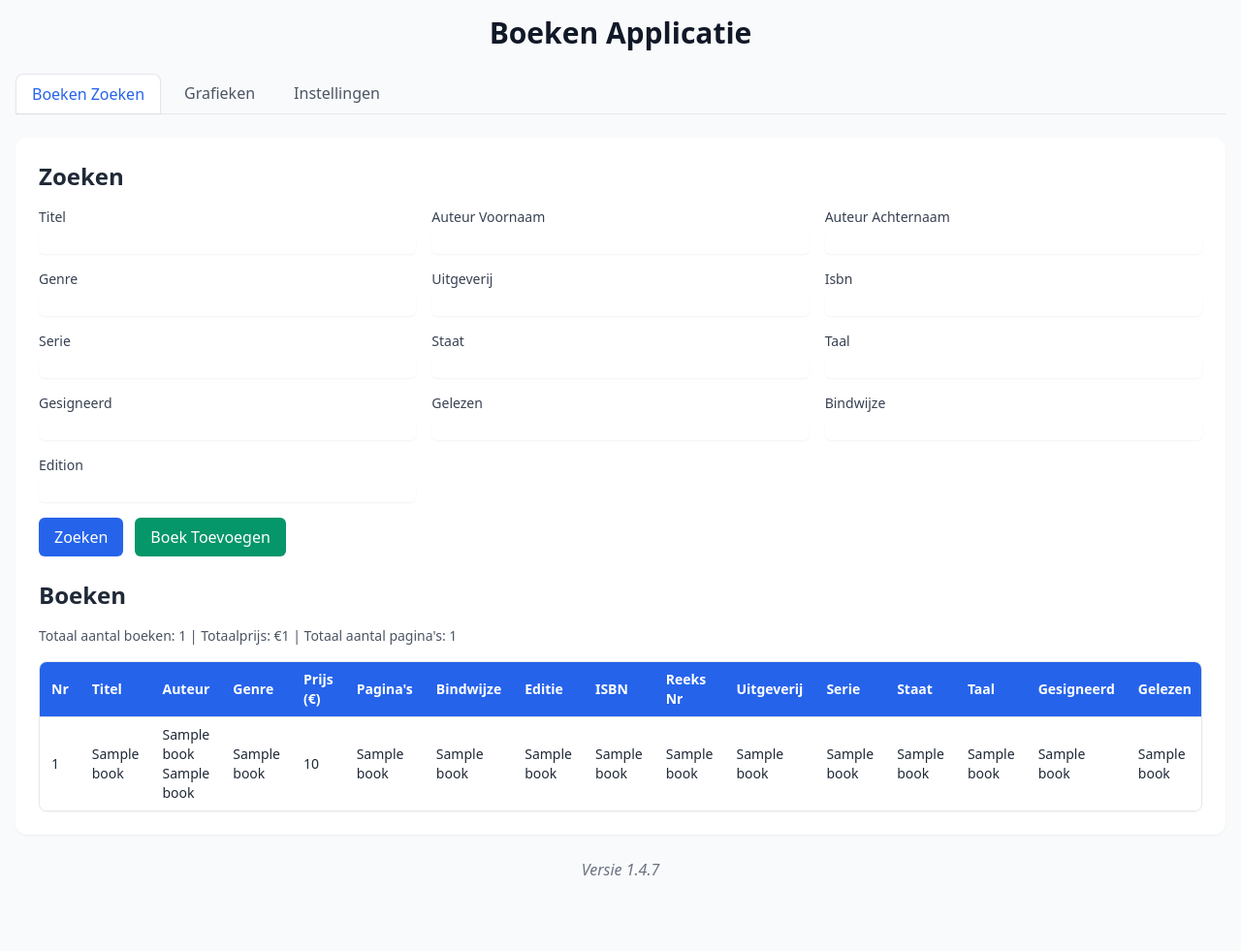
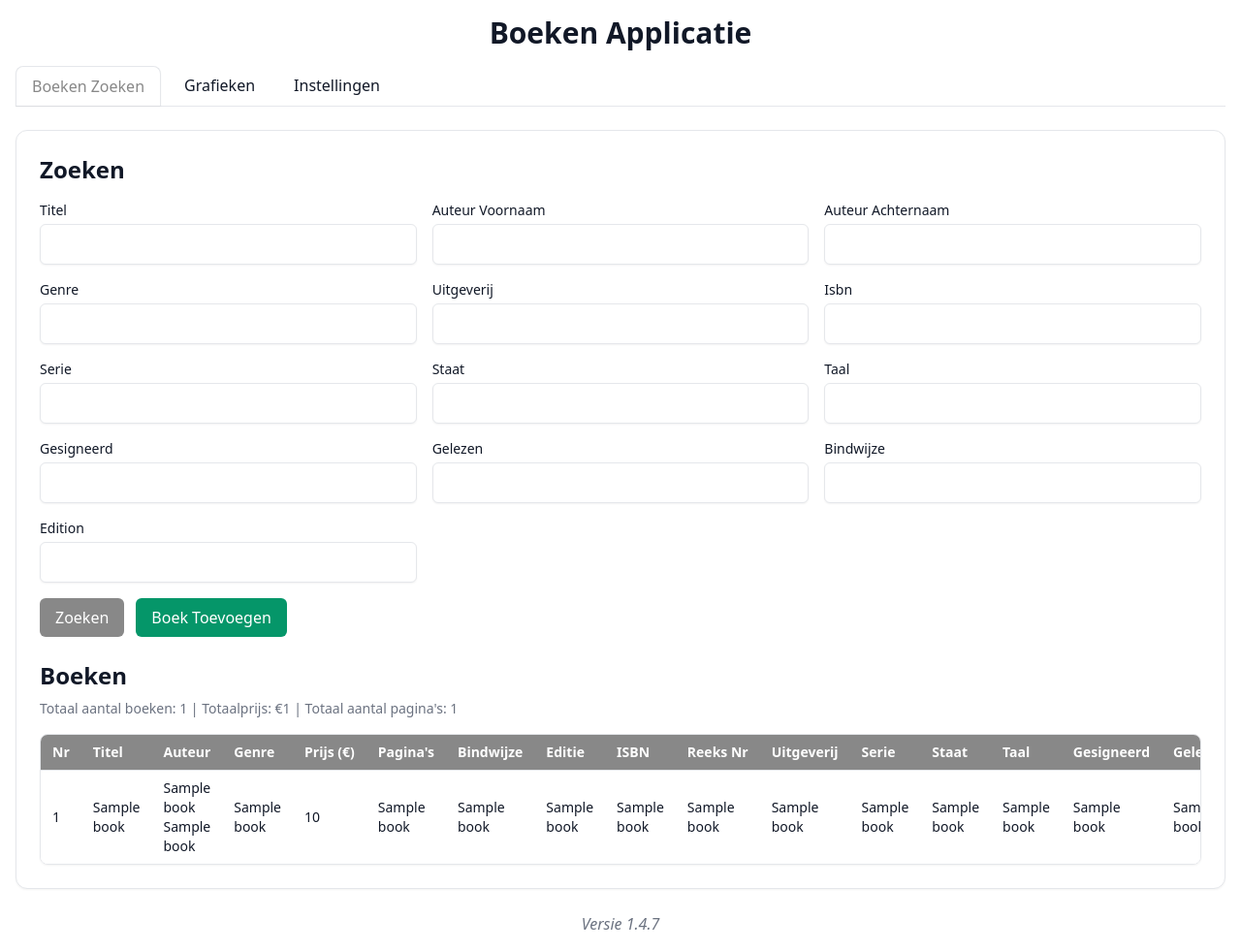
Before and after one commit to Syme02/boeken-app, a Flask app: template templates/index.html in a window 1280 px wide. Shown: the whole page at 97% size. Before the commit the page ends 903 px from the top, so only its background shows below. Run offline with Flask 3, Linux system fonts and the light colour scheme; the template is opened without the code that fills it: most values are stand-ins (such as "Sample title", 1, 10 or a date in 2020).

Commit message:
aanpassing index

```diff
--- a/templates/index.html
+++ b/templates/index.html
@@ -1,34 +1,60 @@
 <!DOCTYPE html>
 <html lang="nl">
 <head>
-  <meta charset="UTF-8">
-  <meta name="viewport" content="width=device-width, initial-scale=1.0">
+  <meta charset="UTF-8" />
+  <meta name="viewport" content="width=device-width, initial-scale=1.0" />
   <title>Boeken Applicatie</title>
-  <link href="https://cdn.jsdelivr.net/npm/tailwindcss@2.2.19/dist/tailwind.min.css" rel="stylesheet">
+  <link href="https://cdn.jsdelivr.net/npm/tailwindcss@2.2.19/dist/tailwind.min.css" rel="stylesheet" />
+  <style>
+    :root {
+      --primary-color: {{ settings.color }};
+      --background-color: {{ '#1f2937' if settings.dark_mode else '#ffffff' }}; /* gray-800 vs white */
+      --text-color: {{ '#f9fafb' if settings.dark_mode else '#111827' }};       /* gray-50 vs gray-900 */
+      --card-bg: {{ '#111827' if settings.dark_mode else '#ffffff' }};           /* gray-900 vs white */
+      --row-odd: {{ '#0f172a' if settings.dark_mode else '#ffffff' }};           /* slate-950 vs white */
+      --row-even: {{ '#111827' if settings.dark_mode else '#f9fafb' }};          /* gray-900 vs gray-50 */
+      --muted: {{ '#9ca3af' if settings.dark_mode else '#6b7280' }};             /* gray-400 vs gray-500 */
+      --border-color: {{ '#374151' if settings.dark_mode else '#e5e7eb' }};      /* gray-700 vs gray-200 */
+      --focus-ring: {{ settings.color }};
+    }
+    html, body { height: 100%; }
+    body { background-color: var(--background-color); color: var(--text-color); }
+    .card { background-color: var(--card-bg); border: 1px solid var(--border-color); }
+    .input-base { border: 1px solid var(--border-color); background-color: var(--background-color); color: var(--text-color); }
+    .input-base:focus { outline: none; box-shadow: 0 0 0 3px rgba(59,130,246,0); border-color: var(--focus-ring); }
+    .btn-primary { background-color: var(--primary-color); color: #fff; }
+    .btn-primary:hover { filter: brightness(0.95); }
+    .link-primary { color: var(--primary-color); }
+    .link-primary:hover { text-decoration: underline; }
+    thead th { white-space: nowrap; }
+    thead { position: sticky; top: 0; z-index: 10; }
+  </style>
 </head>
-<body class="bg-gray-50 text-gray-800 min-h-screen flex flex-col">
-  <!-- Container -->
-  <div class="container mx-auto max-w-7xl p-4 flex flex-col flex-1">
-    <!-- Titel -->
-    <h1 class="text-3xl font-extrabold text-center text-gray-900 mb-6">Boeken Applicatie</h1>
-
-    <!-- Tabs -->
-    <div class="flex space-x-2 mb-6 border-b">
-      <a href="{{ url_for('index') }}" class="px-4 py-2 rounded-t-lg bg-white border border-b-0 shadow-sm text-blue-600 font-medium">Boeken Zoeken</a>
-      <a href="{{ url_for('statistics') }}" class="px-4 py-2 rounded-t-lg text-gray-600 hover:text-blue-600">Grafieken</a>
-      <a href="{{ url_for('settings') }}" class="px-4 py-2 rounded-t-lg text-gray-600 hover:text-blue-600">Instellingen</a>
+<body class="min-h-screen flex flex-col">
+  <div class="container mx-auto max-w-7xl p-4 flex-1 flex flex-col">
+    <!-- Header / Tabs -->
+    <div class="mb-6">
+      <h1 class="text-3xl font-extrabold text-center mb-4">Boeken Applicatie</h1>
+      <nav class="flex space-x-2 border-b" style="border-color: var(--border-color);">
+        <a href="{{ url_for('index') }}" class="px-4 py-2 rounded-t-lg font-medium shadow-sm card" style="border-bottom: none; color: var(--primary-color);">Boeken Zoeken</a>
+        <a href="{{ url_for('statistics') }}" class="px-4 py-2 rounded-t-lg hover:underline" style="color: var(--text-color);">Grafieken</a>
+        <a href="{{ url_for('settings') }}" class="px-4 py-2 rounded-t-lg hover:underline" style="color: var(--text-color);">Instellingen</a>
+      </nav>
     </div>
 
-    <!-- Content -->
-    <div class="flex-1 bg-white rounded-xl shadow-sm p-6">
+    <!-- Content Card -->
+    <div class="card rounded-xl shadow-sm p-6 flex-1">
+      <!-- Flash messages -->
       {% with messages = get_flashed_messages(with_categories=true) %}
         {% if messages %}
+          <div class="space-y-2 mb-4">
             {% for category, message in messages %}
-            <div class="mb-4 p-3 rounded-lg text-white shadow-md
-              {% if category=='success' %} bg-green-500 {% elif category=='error' %} bg-red-500 {% else %} bg-blue-500 {% endif %}">
+              <div class="p-3 rounded-lg text-white shadow-md"
+                   style="background-color: {% if category=='success' %}#16a34a{% elif category=='error' %}#dc2626{% else %}#2563eb{% endif %};">
                 {{ message }}
               </div>
             {% endfor %}
+          </div>
         {% endif %}
       {% endwith %}
 
@@ -39,18 +65,18 @@
       <div id="addBookForm" class="hidden mb-6">
         <h3 class="text-lg font-semibold mb-3">Boek Toevoegen</h3>
         <form id="addBookFormSubmit" method="POST" class="space-y-4">
-          <input type="hidden" name="action" value="add_book">
+          <input type="hidden" name="action" value="add_book" />
           <div class="grid grid-cols-1 md:grid-cols-2 lg:grid-cols-3 gap-4">
             {% for field in ['titel', 'auteur_voornaam', 'auteur_achternaam', 'genre', 'prijs', 'paginas', 'bindwijze', 'edition', 'isbn', 'reeks_nr', 'uitgeverij', 'serie', 'staat', 'taal', 'gesigneerd', 'gelezen'] %}
               <div>
-                <label for="add_{{ field }}" class="block text-sm font-medium text-gray-700">{{ field.replace('_', ' ').title() }}</label>
-                <input type="text" id="add_{{ field }}" name="add_{{ field }}" class="mt-1 block w-full rounded-md border-gray-300 shadow-sm focus:ring-blue-500 focus:border-blue-500">
+                <label for="add_{{ field }}" class="block text-sm font-medium">{{ field.replace('_', ' ').title() }}</label>
+                <input type="text" id="add_{{ field }}" name="add_{{ field }}" class="mt-1 block w-full rounded-md shadow-sm input-base px-3 py-2" />
               </div>
             {% endfor %}
           </div>
-          <div class="flex space-x-3">
-            <button type="submit" class="px-4 py-2 bg-blue-600 text-white rounded-md hover:bg-blue-700">Toevoegen</button>
-            <button type="button" id="cancelAddBook" class="px-4 py-2 bg-gray-500 text-white rounded-md hover:bg-gray-600">Annuleren</button>
+          <div class="flex flex-wrap gap-3">
+            <button type="submit" class="px-4 py-2 rounded-md btn-primary">Toevoegen</button>
+            <button type="button" id="cancelAddBook" class="px-4 py-2 rounded-md bg-gray-500 text-white hover:bg-gray-600">Annuleren</button>
           </div>
         </form>
       </div>
@@ -58,7 +84,7 @@
       <!-- Boekkaft -->
       <div id="coverSection" class="hidden mb-6">
         <h3 class="text-lg font-semibold mb-2">Boekkaft</h3>
-        <img id="coverImage" src="" alt="Boekkaft" class="max-w-xs rounded shadow-md">
+        <img id="coverImage" src="" alt="Boekkaft" class="max-w-xs rounded shadow-md" />
       </div>
 
       <!-- Zoekformulier -->
@@ -66,25 +92,29 @@
         <div class="grid grid-cols-1 md:grid-cols-2 lg:grid-cols-3 gap-4">
           {% for field in ['titel', 'auteur_voornaam', 'auteur_achternaam', 'genre', 'uitgeverij', 'isbn', 'serie', 'staat', 'taal', 'gesigneerd', 'gelezen', 'bindwijze', 'edition'] %}
             <div>
-              <label for="{{ field }}" class="block text-sm font-medium text-gray-700">{{ field.replace('_', ' ').title() }}</label>
-              <input type="text" id="{{ field }}" name="{{ field }}" value="{{ filters[field] if field in filters else '' }}" class="mt-1 block w-full rounded-md border-gray-300 shadow-sm focus:ring-blue-500 focus:border-blue-500">
+              <label for="{{ field }}" class="block text-sm font-medium">{{ field.replace('_', ' ').title() }}</label>
+              <input type="text" id="{{ field }}" name="{{ field }}" value="{{ filters[field] if field in filters else '' }}" class="mt-1 block w-full rounded-md shadow-sm input-base px-3 py-2" />
             </div>
           {% endfor %}
         </div>
-        <div class="flex space-x-3 mt-4">
-          <button type="submit" name="action" value="search" class="px-4 py-2 bg-blue-600 text-white rounded-md hover:bg-blue-700">Zoeken</button>
-          <button type="button" id="addBookButton" class="px-4 py-2 bg-green-600 text-white rounded-md hover:bg-green-700">Boek Toevoegen</button>
+        <div class="flex flex-wrap gap-3 mt-4">
+          <button type="submit" name="action" value="search" class="px-4 py-2 rounded-md btn-primary">Zoeken</button>
+          <button type="button" id="addBookButton" class="px-4 py-2 rounded-md bg-green-600 text-white hover:bg-green-700">Boek Toevoegen</button>
         </div>
       </form>
 
       <!-- Overzicht -->
-      <h2 class="text-2xl font-bold mb-4">Boeken</h2>
-      <p class="mb-4 text-sm text-gray-600">Totaal aantal boeken: <span id="totalBooks">{{ books | length }}</span> | Totaalprijs: €{{ total_price | round(2) }} | Totaal aantal pagina's: {{ total_pages }}</p>
+      <h2 class="text-2xl font-bold mb-2">Boeken</h2>
+      <p class="mb-4 text-sm" style="color: var(--muted);">
+        Totaal aantal boeken: <span id="totalBooks">{{ books | length }}</span>
+        | Totaalprijs: €<span id="totalPrice">{{ total_price | round(2) }}</span>
+        | Totaal aantal pagina's: <span id="totalPages">{{ total_pages }}</span>
+      </p>
 
       <!-- Tabel -->
-      <div class="overflow-x-auto border rounded-lg shadow-sm">
-        <table class="min-w-full divide-y divide-gray-200">
-          <thead class="bg-blue-600 text-white sticky top-0">
+      <div class="overflow-x-auto rounded-lg shadow-sm border" style="border-color: var(--border-color);">
+        <table class="min-w-full divide-y" style="border-color: var(--border-color);">
+          <thead style="background-color: var(--primary-color); color: #ffffff;">
             <tr>
               <th class="px-3 py-2 text-left text-sm font-semibold">Nr</th>
               <th class="px-3 py-2 text-left text-sm font-semibold">Titel</th>
@@ -105,9 +135,9 @@
               <th class="px-3 py-2 text-left text-sm font-semibold">Acties</th>
             </tr>
           </thead>
-          <tbody id="booksTable" class="divide-y divide-gray-100">
+          <tbody id="booksTable" class="divide-y" style="border-color: var(--border-color);">
             {% for book in books %}
-              <tr class="{{ 'bg-gray-100' if loop.index % 2 == 0 else 'bg-white' }}">
+              <tr style="background-color: {{ 'var(--row-even)' if loop.index % 2 == 0 else 'var(--row-odd)' }};">
                 <td class="px-3 py-2 text-sm">{{ loop.index }}</td>
                 <td class="px-3 py-2 text-sm">{{ book[1] }}</td>
                 <td class="px-3 py-2 text-sm">{{ book[2] }} {{ book[3] }}</td>
@@ -125,7 +155,7 @@
                 <td class="px-3 py-2 text-sm">{{ book[15] }}</td>
                 <td class="px-3 py-2 text-sm">{{ book[16] }}</td>
                 <td class="px-3 py-2 text-sm">
-                  <a href="{{ url_for('edit_book', book_id=book[0]) }}" class="text-blue-600 hover:underline">Bewerken</a>
+                  <a href="{{ url_for('edit_book', book_id=book[0]) }}" class="link-primary">Bewerken</a>
                 </td>
               </tr>
             {% endfor %}
@@ -134,10 +164,9 @@
       </div>
     </div>
 
-    <p class="text-center mt-6 text-gray-500 italic">Versie 1.4.7</p>
+    <p class="text-center mt-6 italic" style="color: var(--muted);">Versie 1.4.7</p>
   </div>
 
-  <!-- Scripts (onveranderd, alleen verplaatst naar einde) -->
   <script>
     const searchForm = document.getElementById('searchForm');
     const inputs = searchForm.querySelectorAll('input');
@@ -148,69 +177,92 @@
     const coverSection = document.getElementById('coverSection');
     const coverImage = document.getElementById('coverImage');
     const totalBooks = document.getElementById('totalBooks');
-    let debounceTimeout;
-    let coverDebounceTimeout;
+    const totalPriceEl = document.getElementById('totalPrice');
+    const totalPagesEl = document.getElementById('totalPages');
+    let debounceTimeout; let coverDebounceTimeout;
 
+    // Toggle add form
     addBookButton.addEventListener('click', () => addBookForm.classList.toggle('hidden'));
     cancelAddBook.addEventListener('click', () => { addBookForm.classList.add('hidden'); addBookFormSubmit.reset(); });
 
     function showFlashMessage(message, category) {
-      const flashContainer = document.querySelector('.flash-container') || document.createElement('div');
-      flashContainer.className = 'flash-container';
+      const flashContainer = document.querySelector('.flash-container') || (() => { const el=document.createElement('div'); el.className='flash-container space-y-2 mb-4'; searchForm.insertAdjacentElement('beforebegin', el); return el; })();
       const flashMessage = document.createElement('div');
-      flashMessage.className = `mb-4 p-3 rounded-lg text-white shadow-md ${category==='success'?'bg-green-500':category==='error'?'bg-red-500':'bg-blue-500'}`;
-      flashMessage.textContent = message;
-      flashContainer.appendChild(flashMessage);
-      searchForm.insertAdjacentElement('beforebegin', flashContainer);
+      flashMessage.className = `p-3 rounded-lg text-white shadow-md ${category==='success'?'bg-green-600':category==='error'?'bg-red-600':'bg-blue-600'}`;
+      flashMessage.textContent = message; flashContainer.appendChild(flashMessage);
       setTimeout(() => flashMessage.remove(), 5000);
     }
 
-    function fetchCover(title, isbn) {
-      if (!title && !isbn) { coverSection.classList.add('hidden'); return; }
-      fetch('/fetch_cover', { method:'POST', body:new URLSearchParams({ title, isbn }) })
-      .then(r=>r.json()).then(data=>{
+    function fetchCover(titel, isbn) {
+      if (!titel && !isbn) { coverSection.classList.add('hidden'); return; }
+      const body = new URLSearchParams({ titel: titel || '', isbn: isbn || '' });
+      fetch('/fetch_cover', { method:'POST', body })
+        .then(r=>r.json())
+        .then(data=>{
           showFlashMessage(data.message, data.category);
           if (data.cover_url) { coverImage.src = data.cover_url; coverSection.classList.remove('hidden'); }
-        else coverSection.classList.add('hidden');
-      }).catch(()=> showFlashMessage('Fout bij ophalen boekkaft.','error'));
+          else { coverSection.classList.add('hidden'); }
+        })
+        .catch(()=> showFlashMessage('Fout bij ophalen boekkaft.','error'));
     }
 
+    function formatCurrency(value){ try{ const v=Number(value)||0; return v.toFixed(2); }catch{ return '0.00'; } }
+
     function updateBooks() {
-      const formData={}; inputs.forEach(input=>{ if(input.value.trim()) formData[input.name]=input.value.trim(); });
+      const formData = {}; inputs.forEach(input => { const v=input.value.trim(); if(v) formData[input.name]=v; });
       fetch('/search',{ method:'POST', headers:{'Content-Type':'application/json'}, body:JSON.stringify(formData)})
-      .then(r=>r.json()).then(books=>{
+        .then(r=>r.json())
+        .then(books=>{
           const tbody=document.getElementById('booksTable'); tbody.innerHTML='';
+          let sumPrice=0; let sumPages=0;
           books.forEach((book,i)=>{
+            sumPrice += Number(book.prijs)||0; sumPages += Number(book.paginas)||0;
             const tr=document.createElement('tr');
-          tr.className=i%2===0?'bg-gray-100':'bg-white';
-          tr.innerHTML=`<td class='px-3 py-2 text-sm'>${i+1}</td>
-            <td class='px-3 py-2 text-sm'>${book.titel}</td>
-            <td class='px-3 py-2 text-sm'>${book.auteur_voornaam} ${book.auteur_achternaam}</td>
-            <td class='px-3 py-2 text-sm'>${book.genre}</td>
-            <td class='px-3 py-2 text-sm'>${book.prijs.toFixed(2)}</td>
-            <td class='px-3 py-2 text-sm'>${book.paginas}</td>
-            <td class='px-3 py-2 text-sm'>${book.bindwijze}</td>
-            <td class='px-3 py-2 text-sm'>${book.edition}</td>
-            <td class='px-3 py-2 text-sm'>${book.isbn}</td>
-            <td class='px-3 py-2 text-sm'>${book.reeks_nr}</td>
-            <td class='px-3 py-2 text-sm'>${book.uitgeverij}</td>
-            <td class='px-3 py-2 text-sm'>${book.serie}</td>
-            <td class='px-3 py-2 text-sm'>${book.staat}</td>
-            <td class='px-3 py-2 text-sm'>${book.taal}</td>
-            <td class='px-3 py-2 text-sm'>${book.gesigneerd}</td>
-            <td class='px-3 py-2 text-sm'>${book.gelezen}</td>
-            <td class='px-3 py-2 text-sm'><a href='/edit/${book.id}' class='text-blue-600 hover:underline'>Bewerken</a></td>`;
+            tr.style.backgroundColor = (i%2===0)?'var(--row-even)':'var(--row-odd)';
+            tr.innerHTML=`
+              <td class='px-3 py-2 text-sm'>${i+1}</td>
+              <td class='px-3 py-2 text-sm'>${book.titel||''}</td>
+              <td class='px-3 py-2 text-sm'>${(book.auteur_voornaam||'')} ${(book.auteur_achternaam||'')}</td>
+              <td class='px-3 py-2 text-sm'>${book.genre||''}</td>
+              <td class='px-3 py-2 text-sm'>${formatCurrency(book.prijs)}</td>
+              <td class='px-3 py-2 text-sm'>${book.paginas||''}</td>
+              <td class='px-3 py-2 text-sm'>${book.bindwijze||''}</td>
+              <td class='px-3 py-2 text-sm'>${book.edition||''}</td>
+              <td class='px-3 py-2 text-sm'>${book.isbn||''}</td>
+              <td class='px-3 py-2 text-sm'>${book.reeks_nr||''}</td>
+              <td class='px-3 py-2 text-sm'>${book.uitgeverij||''}</td>
+              <td class='px-3 py-2 text-sm'>${book.serie||''}</td>
+              <td class='px-3 py-2 text-sm'>${book.staat||''}</td>
+              <td class='px-3 py-2 text-sm'>${book.taal||''}</td>
+              <td class='px-3 py-2 text-sm'>${book.gesigneerd||''}</td>
+              <td class='px-3 py-2 text-sm'>${book.gelezen||''}</td>
+              <td class='px-3 py-2 text-sm'><a href='/edit/${book.id}' class='link-primary'>Bewerken</a></td>`;
             tbody.appendChild(tr);
           });
           totalBooks.textContent=books.length;
-        if(books.length===1){ clearTimeout(coverDebounceTimeout); coverDebounceTimeout=setTimeout(()=>fetchCover(books[0].titel,books[0].isbn),500);} else coverSection.classList.add('hidden');
-      }).catch(()=>showFlashMessage('Fout bij zoeken.','error'));
+          totalPriceEl.textContent=formatCurrency(sumPrice);
+          totalPagesEl.textContent=sumPages;
+
+          // Als er precies 1 resultaat is, haal automatisch de cover op
+          if(books.length===1){
+            clearTimeout(coverDebounceTimeout);
+            coverDebounceTimeout=setTimeout(()=>fetchCover(books[0].titel, books[0].isbn), 500);
+          } else { coverSection.classList.add('hidden'); }
+        })
+        .catch(()=>showFlashMessage('Fout bij zoeken.','error'));
     }
 
-    inputs.forEach(input=>input.addEventListener('input',()=>{clearTimeout(debounceTimeout); debounceTimeout=setTimeout(updateBooks,300);}));
+    // Live search met debounce
+    inputs.forEach(input=> input.addEventListener('input', ()=>{ clearTimeout(debounceTimeout); debounceTimeout=setTimeout(updateBooks, 300); }));
 
-    searchForm.addEventListener('submit',e=>{
-      if(e.submitter.value==='search'){ e.preventDefault(); const fd=new FormData(searchForm); fetchCover(fd.get('titel')?.trim(), fd.get('isbn')?.trim()); updateBooks(); }
+    // Form submit: voorkom page reload voor zoekactie
+    searchForm.addEventListener('submit', (e)=>{
+      if (e.submitter && e.submitter.value === 'search') {
+        e.preventDefault();
+        const fd=new FormData(searchForm);
+        fetchCover((fd.get('titel')||'').trim(), (fd.get('isbn')||'').trim());
+        updateBooks();
+      }
     });
   </script>
 </body>
```
Lines whose indentation alone changed are shown as unchanged.
